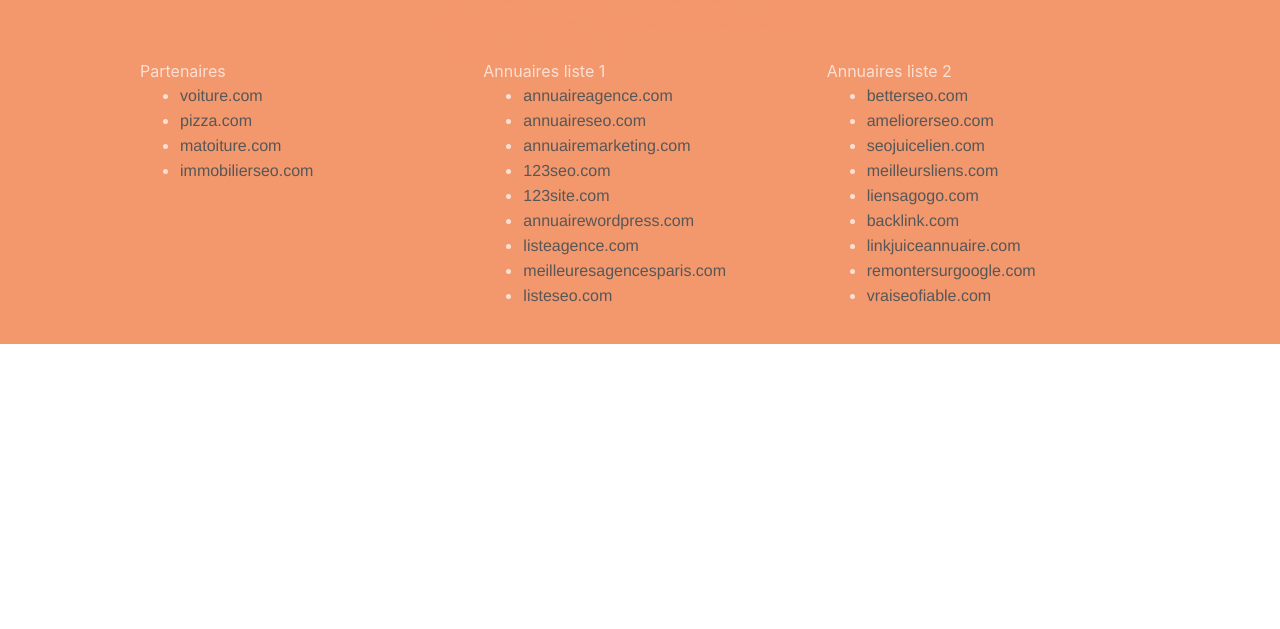
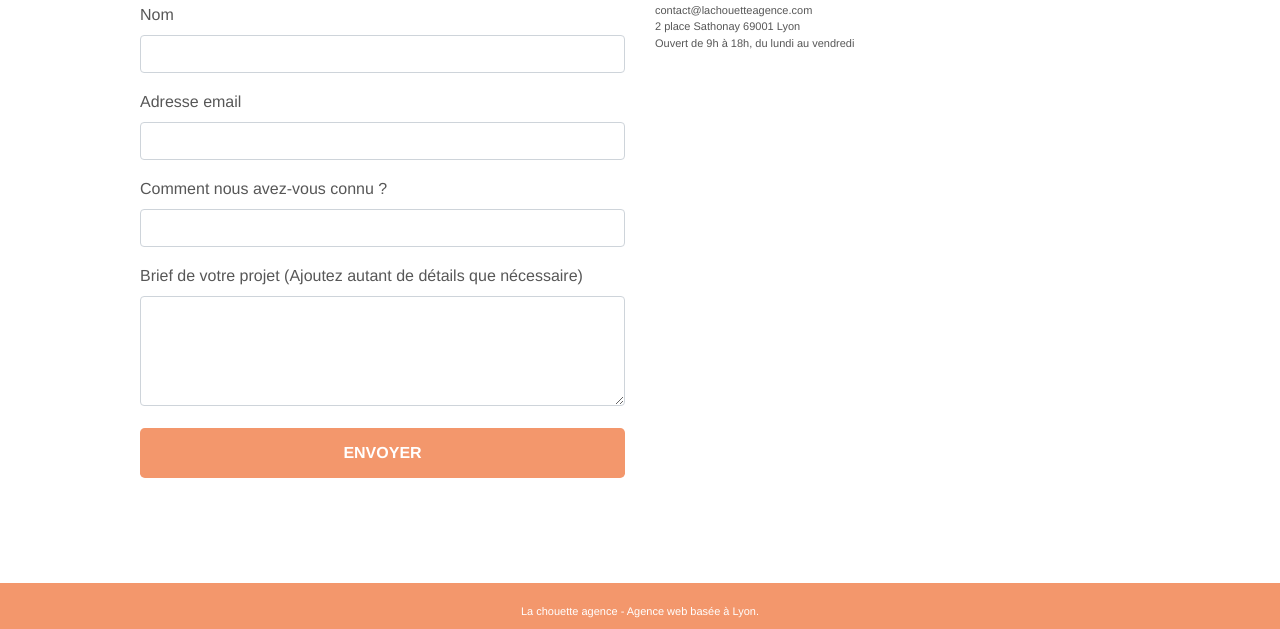
Before and after one commit to LabedJean/OC-Projet-4-rework, a plain HTML site: page index.html in a window 1280 px wide. Shown: the part 3355-3984 px from the top of the page. Before the commit the page ends 3699 px from the top, so only its background shows below. Drawn offline with nearby package versions, Linux system fonts and the light colour scheme.

Commit message:
changement 'alt' integration du formulaire de contact dans le premiere page

```diff
--- a/index.html
+++ b/index.html
@@ -28,7 +28,7 @@
 
 		<nav class="navbar row">
 			<div class="navbar-header">
-				<a class="navbar-brand" href="index.html"><img src="img/la-chouette-agence.png" alt="paris web design logo agence web meilleure agence" height="40" /></a>
+				<a class="navbar-brand" href="index.html"><img src="img/la-chouette-agence.png" alt="bannière la chouette agence webdesign lyon " height="40" /></a>
 				<button id="nav-toggle" type="button" class="ui-navbar-toggle navbar-toggle" data-toggle="collapse" data-target=".navbar-1">
 					<span class="sr-only">Toggle navigation</span><span class="icon-bar"></span><span class="icon-bar"></span><span class="icon-bar"></span>
 				</button>
@@ -55,7 +55,7 @@
 	<div class="container bloc-lg">
 		<div class="row tight-width-whitespace">
 			<div class="col-sm-12 logoContainer">
-				<img src="img/logo.png" class="center-block image-resize-mode logoChouette"  alt="La chouette agence, agence web paris, création logo paris" />
+				<img src="img/logo.png" class="center-block image-resize-mode logoChouette"  alt="logo la chouette agence" />
 				<h1 class="text-center hero-bloc-text tc-white ">
 					La chouette agence.
 				</h1>
@@ -148,7 +148,7 @@
 		</div>
 		<div class="row tight-width-whitespace portfolio-row">
 			<div class="col-sm-6">
-				<img src="img/1.jpeg" alt="paris web design logo agence web meilleure agence et refonte site web journal" class="img-responsive portfolio-thumb" />
+				<img src="img/1.jpeg" alt="journaux multicolores" class="img-responsive portfolio-thumb" />
 				<h3 class="mg-md text-center">
 					Refonte d'un site web pour un journal local
 				</h3>
@@ -157,7 +157,7 @@
 				</p>
 			</div>
 			<div class="col-sm-6">
-				<img src="img/2.jpg" class="img-responsive portfolio-thumb" alt="paris web design logo agence web meilleure agence, Création d'un site web pour photographes" />
+				<img src="img/2.jpg" class="img-responsive portfolio-thumb" alt="femme en train de prendre une photo" />
 				<h3 class="mg-md text-center">
 					Création d'un site web pour photographes
 				</h3>
@@ -168,7 +168,7 @@
 		</div>
 		<div class="row tight-width-whitespace portfolio-row">
 			<div class="col-sm-6">
-				<img src="img/3.jpg" class="img-responsive portfolio-thumb" alt="paris web design logo agence web meilleure agence, Création d'un site web pour voyageur"/>
+				<img src="img/3.jpg" class="img-responsive portfolio-thumb" alt="appareil photo objectif ordinateur micro baterie"/>
 				<h3 class="mg-md text-center">
 					Création d'un site internet pour un voyageur
 				</h3>
@@ -177,7 +177,7 @@
 				</p>
 			</div>
 			<div class="col-sm-6">
-				<img src="img/4.jpg" class="img-responsive portfolio-thumb" alt="paris web design logo agence web meilleure agence, Création d'un site web pour agence de mariage" />
+				<img src="img/4.jpg" class="img-responsive portfolio-thumb" alt="personne utilisant un ordinateur et une autre utlisant une tablette" />
 				<h3 class="mg-md text-center">
 					Conception d'un site pour une agence de mariage
 				</h3>
@@ -204,6 +204,51 @@
 	</div>
 </div>
 <!-- bloc-5-cta END -->
+<!-- FORMULAIRECONTACT -->
+<div class="bloc bgc-white l-bloc" id="bloc-7">
+	<div class="container bloc-lg">
+		<div class="row">
+			<div class="col-sm-6">
+				<form id="form_1" novalidate success-msg="Your message has been sent."
+					fail-msg="Sorry it seems that our mail server is not responding, Sorry for the inconvenience!">
+					<div class="form-group">
+						<label>
+							Nom
+						</label>
+						<input id="name" class="form-control" required />
+					</div>
+					<div class="form-group">
+						<label>
+							Adresse email
+						</label>
+						<input id="email" class="form-control" type="email" required />
+					</div>
+					<div class="form-group">
+						<label>
+							Comment nous avez-vous connu ?
+						</label>
+						<input class="form-control" type="email" required id="input_504" />
+					</div>
+					<div class="form-group">
+						<label>
+							Brief de votre projet (Ajoutez autant de détails que nécessaire)<br>
+						</label><textarea id="message" class="form-control" rows="4" cols="50" required></textarea>
+					</div>
+					<button class="bloc-button btn btn-lg btn-block cta-hero btn-atomic-tangerine" type="submit">
+						Envoyer
+					</button>
+				</form>
+			</div>
+			<div class="col-sm-6">
+				<p>
+					contact@lachouetteagence.com<br>2 place Sathonay 69001 Lyon<br>Ouvert de 9h à 18h, du lundi au
+					vendredi<br>
+				</p>
+			</div>
+		</div>
+	</div>
+</div>
+<!-- FORMULAIRECONTACT -->
 
 <!-- Footer - bloc-8 -->
 <div class="bloc bgc-atomic-tangerine d-bloc" id="bloc-8">
@@ -234,7 +279,6 @@
 							<a class="social" href="index.html"><span class="fa fa-instagram icon-md"></span></a>
 						</div>
 					</div>
-					<div class="keywords" style="color:#F3976C;">Agence web à paris, stratégie web, web design, illustrations, design de site web, site web, web, internet, site internet, site</div>
 				</div>
 				<div class="row">
 					<div class="col-sm-4">
```
Also changed, not shown: style.css (line endings or trailing spaces).
